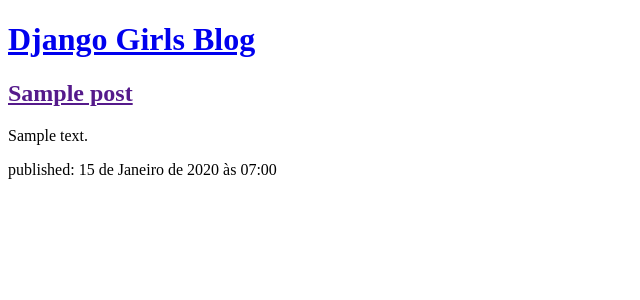
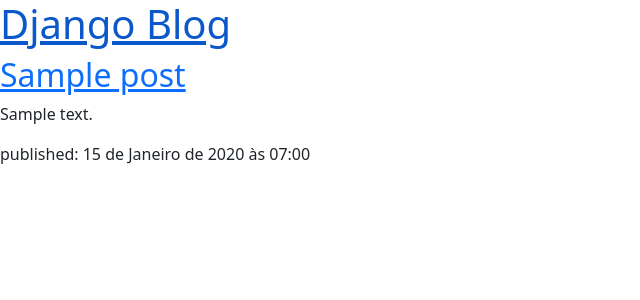
Before and after one commit to RamonHGy/Djangoblog, a Django app: page / in a window 1280 px wide. Shown: the top 300 px of the page, without its empty margins (0-640 px from the left). Run offline with Django 4.2, Linux system fonts and the light colour scheme; tables that the repository leaves empty hold one stand-in row (values such as "Sample post").

Commit message:
Changed html.

```diff
--- a/blog/templates/blog/post_list.html
+++ b/blog/templates/blog/post_list.html
@@ -1,11 +1,12 @@
 <!DOCTYPE html>
 <html>
     <head>
+        <link rel="stylesheet" href="https://cdn.jsdelivr.net/npm/bootstrap@5.1.3/dist/css/bootstrap.min.css" integrity="sha384-1BmE4kWBq78iYhFldvKuhfTAU6auU8tT94WrHftjDbrCEXSU1oBoqyl2QvZ6jIW3" crossorigin="anonymous">
         <title>Django Girls blog</title>
     </head>
     <body>
         <header>
-            <h1><a href="/">Django Girls Blog</a></h1>
+            <h1><a href="/">Django Blog</a></h1>
         </header>
 
         {% for post in posts %}
```
